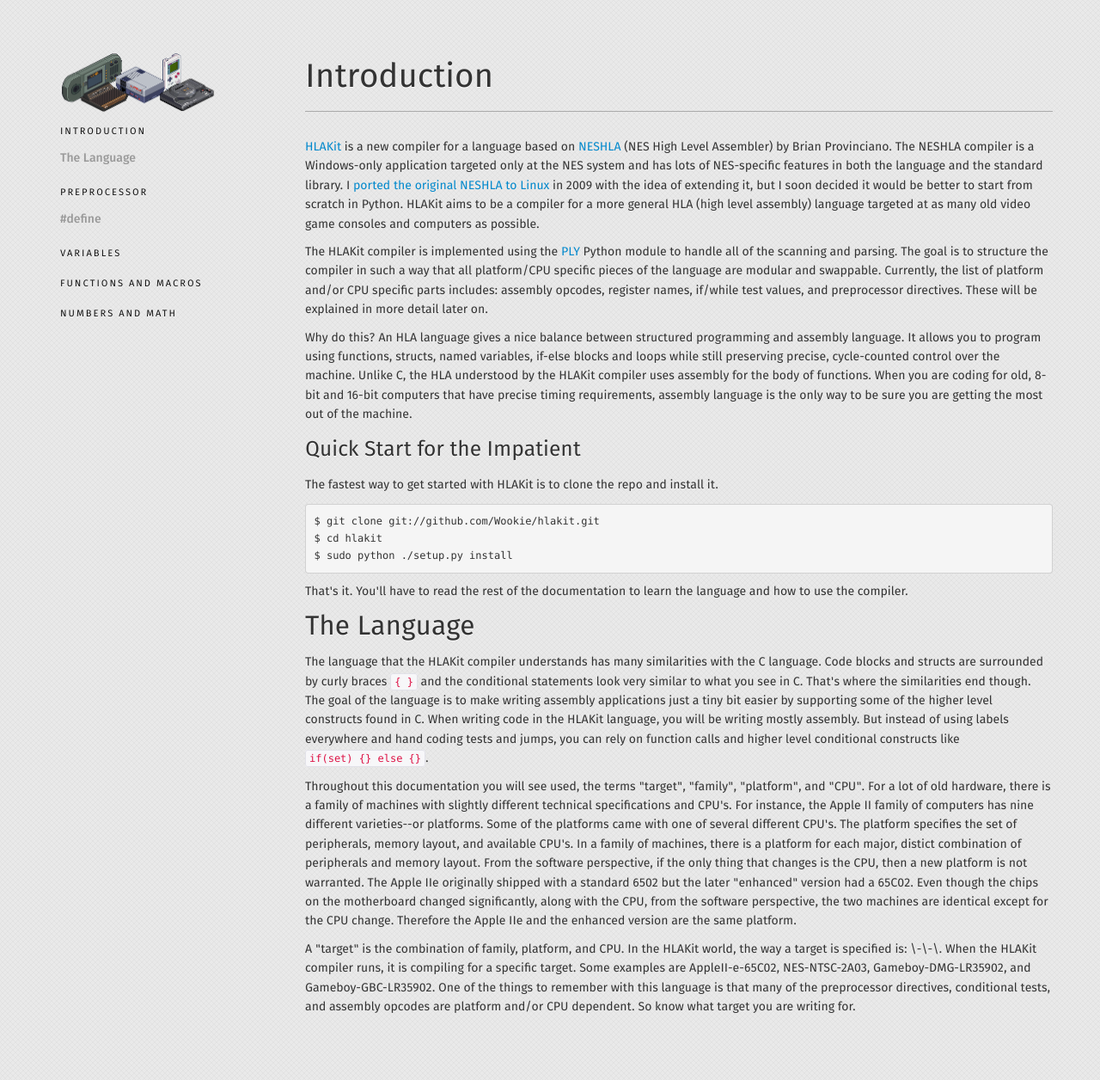
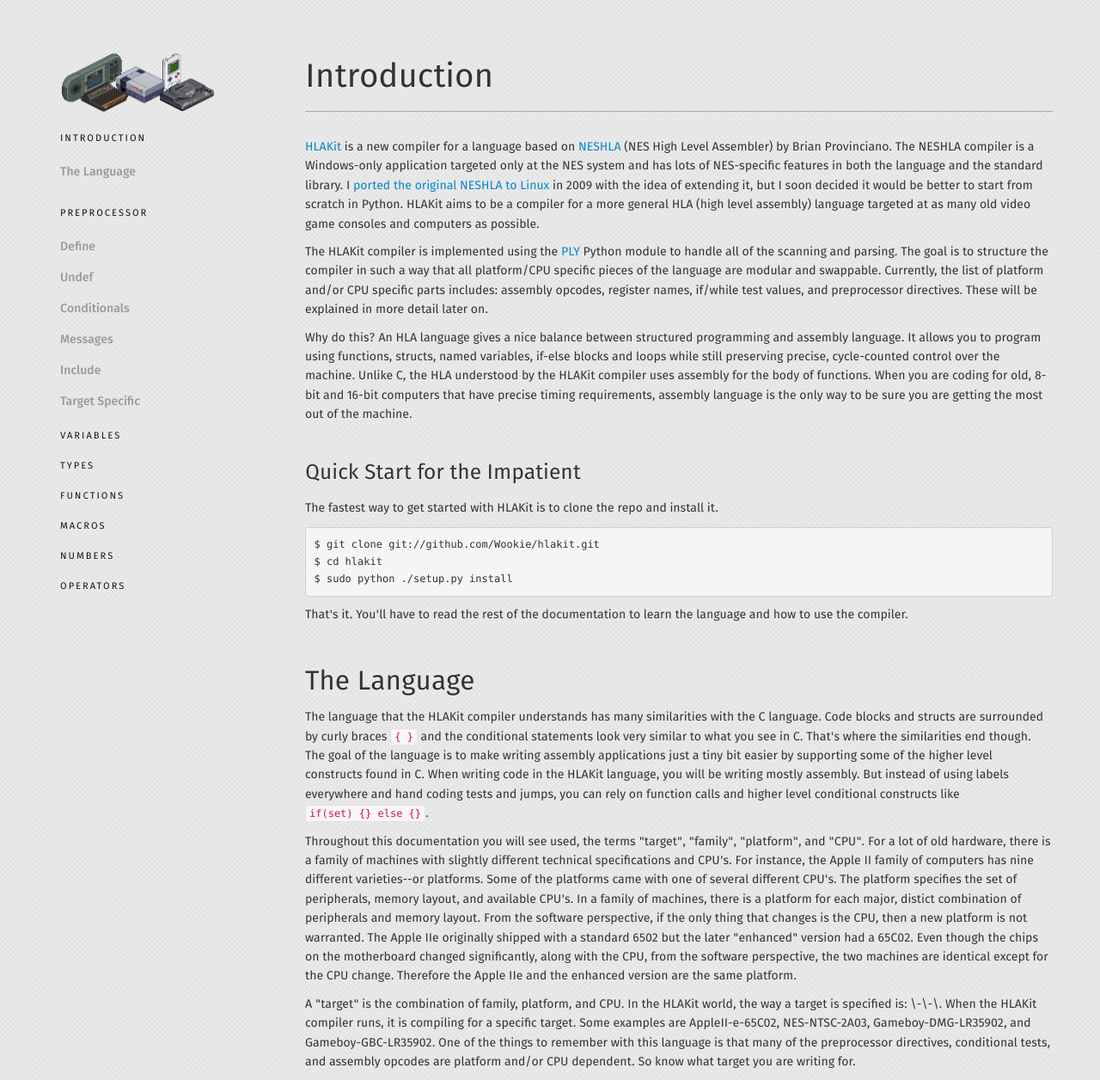
Before and after one commit to dhuseby/hlakit, a Jekyll site: the page built from index.html, in a window 1280 px wide and 1256 px high. Shown: the whole window at 86% size. Built offline with Jekyll 4.4.1, drawn with Linux system fonts in a browser that asks for light colours; nearby versions of some CDN libraries; Markdown is read by kramdown in place of the engine named in the settings.

Commit message:
adding preprocessor

```diff
--- a/_layouts/default.html
+++ b/_layouts/default.html
@@ -34,13 +34,21 @@
         <div class="span3">
           <ul id="menu" class="nav nav-list" data-spy="affix">
             <li><img src="assets/img/hlakit_small.png"></li>
-            <li class="nav-header">INTRODUCTION</li>
+            <li class="nav-header"><a href="index.html">INTRODUCTION</a></li>
             <li data-section="hlakit/the_language"><a href="index.html#The_Language">The Language</a></li>
-            <li class="nav-header">PREPROCESSOR</li>
-            <li data-section="hlakit/preprocessor/define"><a href="preprocessor/index.html#Define">#define</a></li>
+            <li class="nav-header"><a href="preprocessor.html">PREPROCESSOR</a></li>
+            <li data-section="hlakit/preprocessor/define"><a href="preprocessor.html#Define">Define</a></li>
+            <li data-section="hlakit/preprocessor/undef"><a href="preprocessor.html#Undef">Undef</a></li>
+            <li data-section="hlakit/preprocessor/conditionals"><a href="preprocessor.html#Conditionals">Conditionals</a></li>
+            <li data-section="hlakit/preprocessor/messages"><a href="preprocessor.html#Messages">Messages</a></li>
+            <li data-section="hlakit/preprocessor/include"><a href="preprocessor.html#Include">Include</a></li>
+            <li data-section="hlakit/preprocessor/target_specific"><a href="preprocessor.html#Target_Specific">Target Specific</a></li>
             <li class="nav-header">VARIABLES</li>
-            <li class="nav-header">FUNCTIONS AND MACROS</li>
-            <li class="nav-header">NUMBERS AND MATH</li>
+            <li class="nav-header">TYPES</li>
+            <li class="nav-header">FUNCTIONS</li>
+            <li class="nav-header">MACROS</li>
+            <li class="nav-header">NUMBERS</li>
+            <li class="nav-header">OPERATORS</li>
           </ul>
         </div>
         <div class="span9">
--- a/assets/css/docs.css
+++ b/assets/css/docs.css
@@ -84,9 +84,13 @@
   background: url('../img/bg-grid.png') repeat scroll 0% 0% rgb(233,233,233);
 }
 
-h1, h2, h3 {
+h1, h2, h3, h4, h5 {
   font-weight: 400;
   text-shadow: 0px 1px rgba(255, 255, 255, 0.9);
+}
+
+h2, h3, h4, h5 {
+  margin-top: 1.5em;
 }
 
 p {
@@ -156,7 +160,8 @@
   }
 }
 
-#menu li.nav-header {
+#menu li.nav-header,
+#menu li.nav-header a {
   color: #111;
   font-family: 'Fira Sans', sans-serif;
   font-weight: normal;
```
Also changed, not shown: params.json (+1 -1 lines), preprocessor.html (added, +98 -0 lines), preprocessor.md (added, +144 -0 lines), 1 other file.
